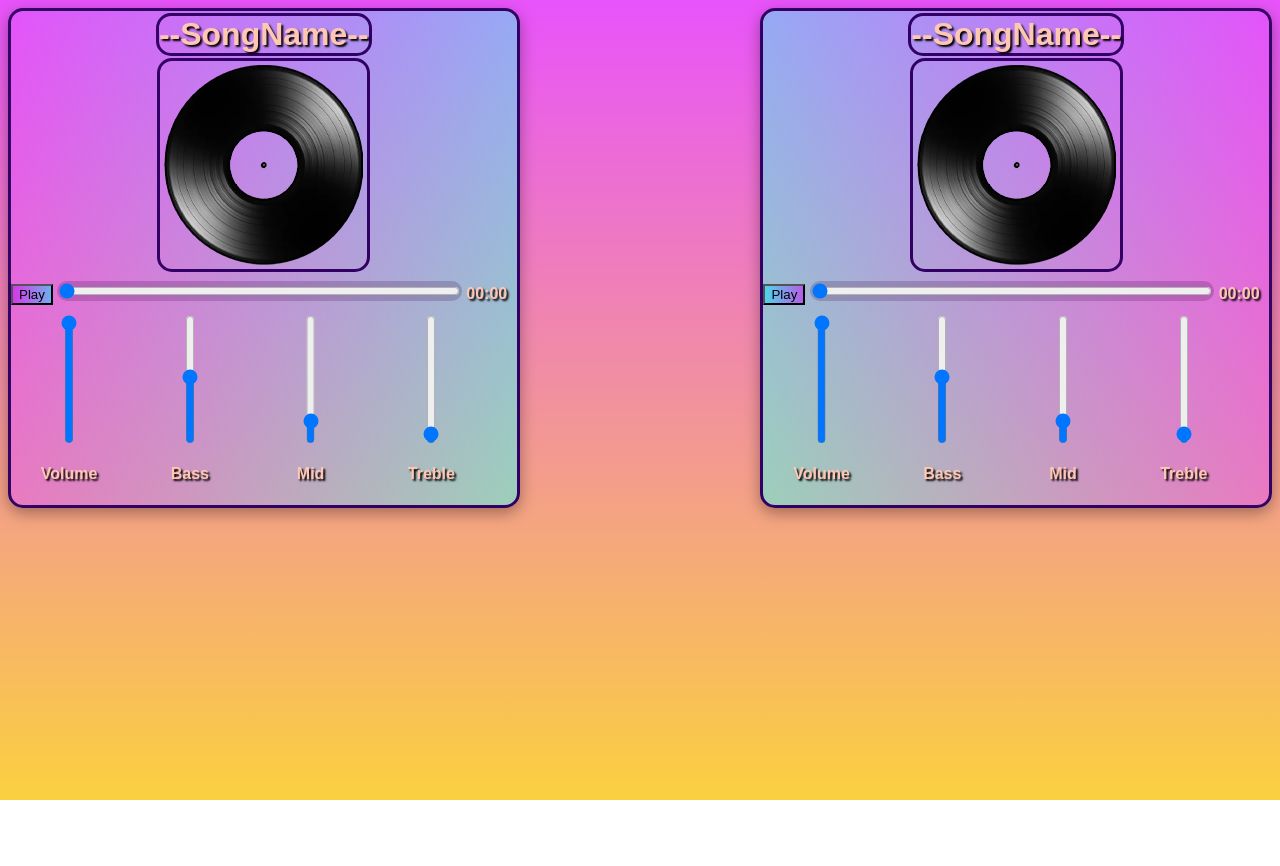
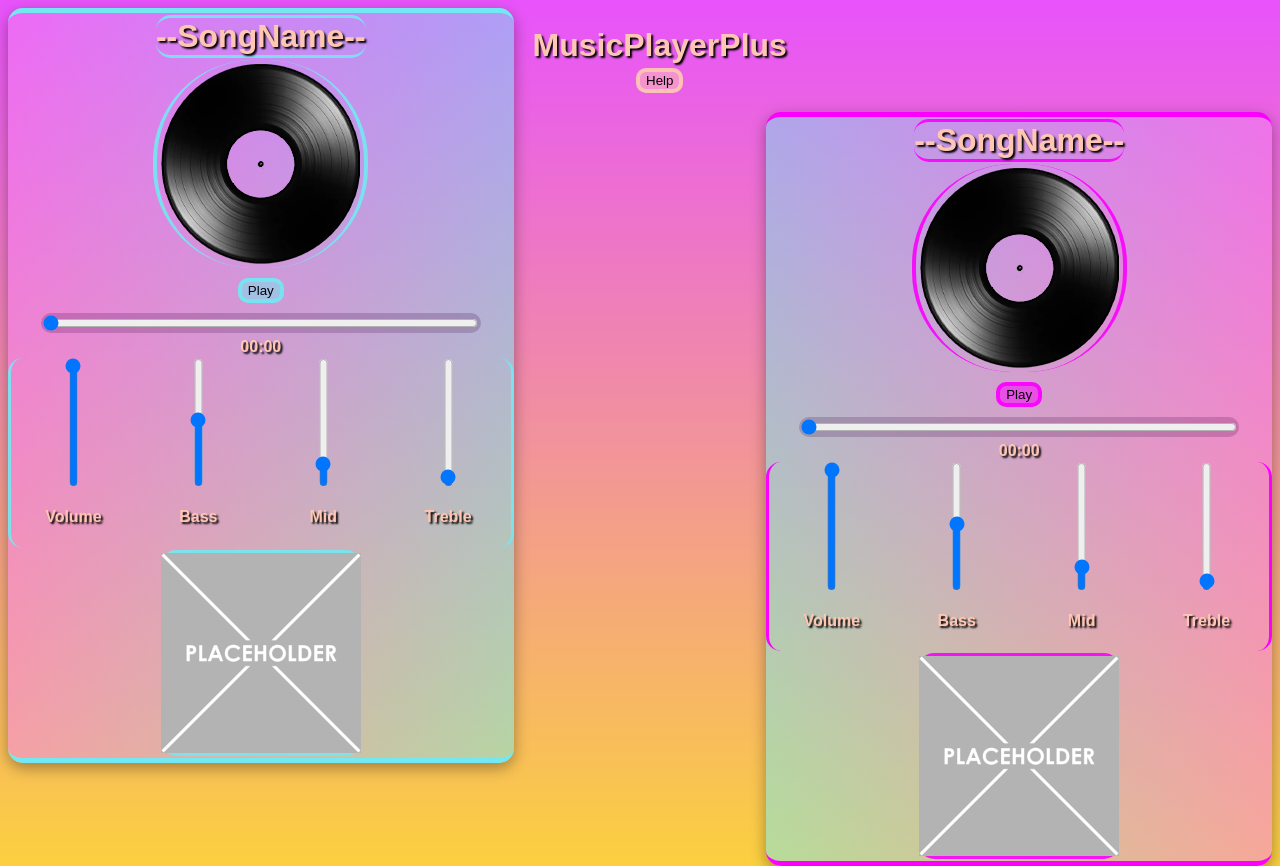
Before and after one commit to Chrisvwd/MusicPlayerPlus, a website with bundled scripts: page index.html in a window 1280 px wide. Before the commit the page ends 800 px from the top, so only its background shows below. Built offline with nearby package versions, Linux system fonts and the light colour scheme; files whose address does not match are found by name.

Commit message:
Improved code consistency + style adjustments
- renamed audioPlayer.js to audioPlayer1.js
- renamed all
"example" and "example2" to
"example1" and example2"
- added a few comments
- changed various borders
- changed some colour variations
- added placeholder for visualizer
- added project title and help button (help function not implemented yet)

```diff
--- a/index.html
+++ b/index.html
@@ -4,60 +4,102 @@
     <link rel="stylesheet" href="style.css">
 </head>
 <body>
+    <div id="midInfo">
+        <h1>MusicPlayerPlus</h1>
+        <button id="helpBtn" type="button" onclick="showHelp()">Help</button>
+    </div>
+    <img id="helpImg" src="/img/placeholder.png"></img>
 
     <div id="playerOne">
+
         <h1 id="title1">--SongName--</h1>
+
         <img id="cover1" src="/img/pic1disc.png">
-        <button id="playController" type="button">Play</button>
+
+        <button id="playController1" type="button">Play</button>
+
         <div id="songProgress1">
             <input id="songProgressPassed1" type="range" value="0" min="0" max="100" step="1">
         </div>
+
         <h4 id="songProgressTime1">00:00</h4>
+
         <script type="module" src="./src/index.js"></script>
+
+        <div id="allSliderBG1" >
             <div id="volumeSlider1">
-            <input id="volumeController" type="range" min="0" max="1" step="0.01" value="1.0" />
+                <input id="volumeController1" type="range" min="0" max="1" step="0.01" value="1.0" />
                 <h4 id="sliderText1">Volume</h4>
             </div>
+
             <div id="bassSlider1">
-            <input id="bassController" type="range" min="100" max="1600" step="10" value="880" />
+                <input id="bassController1" type="range" min="100" max="1600" step="10" value="880" />
                 <h4 id="sliderText1">Bass</h4>
             </div>
+
             <div id="midSlider1">
-            <input id="midController" type="range" min="400" max="4000" step="20" value="880" />
+                <input id="midController1" type="range" min="400" max="4000" step="20" value="880" />
                 <h4 id="sliderText1">Mid</h4>
             </div>
+
             <div id="trebleSlider1">
-            <input id="trebleController" type="range" min="800" max="6000" step="10" value="880" />
+                <input id="trebleController1" type="range" min="800" max="6000" step="10" value="880" />
                 <h4 id="sliderText1">Treble</h4>
+            </div>
+
+        </div>
+
+        <div id="visualizer1">
+            <img src="/img/placeholder.png" style="   width: 200px;height: 200px;">
+
         </div>
     </div>
 
 
     <div id="playerTwo">
+
         <h1 id="title2">--SongName--</h1>
+
         <img id="cover2" src="/img/pic1disc.png">
+
         <button id="playController2" type="button">Play</button>
+
         <div id="songProgress2">
             <input id="songProgressPassed2" type="range" value="0" min="0" max="100" step="1">
         </div>
+
         <h4 id="songProgressTime2">00:00</h4>
+
         <script type="module" src="./src/index.js"></script>
+
+        <div id="allSliderBG2" >
+
             <div id="volumeSlider2">
                 <input id="volumeController2" type="range" min="0" max="1" step="0.01" value="1.0"/>
                 <h4 id="sliderText1">Volume</h4>
             </div>
+
             <div id="bassSlider2">
                 <input id="bassController2" type="range" min="100" max="1600" step="10" value="880" />
                 <h4 id="sliderText1">Bass</h4>
             </div>
+
             <div id="midSlider2">
                 <input id="midController2" type="range" min="400" max="4000" step="20" value="880" />
                 <h4 id="sliderText1">Mid</h4>
             </div>
+
             <div id="trebleSlider2">
                 <input id="trebleController2" type="range" min="800" max="6000" step="10" value="880" />
                 <h4 id="sliderText1">Treble</h4>
             </div>
         </div>
+
+        <div id="visualizer2">
+            <img src="/img/placeholder.png" style="   width: 200px;height: 200px;">
+
+        </div>
+
+    </div>
 </body>
 </html>
--- a/style.css
+++ b/style.css
@@ -1,17 +1,52 @@
+/* Background style */
+
 body {
     background: rgb(251,208,63);
     background: linear-gradient(0deg, rgba(251,208,63,1) 0%, rgba(232,83,251,1) 100%);
     color: #fff;
 }
 
+/* Start CSS / style for midInfo */
+
+#midInfo{
+    display: inline-table;
+    margin: 1.5%;
+    color: rgb(255, 199, 179);
+    text-shadow: 2px 2px 2px black;
+    font-family:Arial, Helvetica, sans-serif;
+}
+
+#helpBtn {
+    display: table;
+    margin: auto;
+    margin-top: -7%;
+    background: rgba(255, 199, 179, 0.5);
+    border-width: 4px;
+    border-style: solid;
+    border-color: rgba(255, 199, 179, 0.9);
+    border-radius: 10px;
+}
+
+#helpBtn:hover {
+    background: rgba(255, 199, 179, 0.9);
+}
+
+#helpImg{
+    display:none;
+}
+
+/* End CSS / style for midInfo*/
+
+/* Start CSS / style for playerOne */
+
 #playerOne {
     width: 40%;
     float: left;
-    border-style: solid;
-    border-color: rgb(50, 0, 100);
+    border-style: solid hidden;
+    border-width: 5px;
+    border-color: rgb(116, 232, 242);
     border-radius: 15px;
-    background: rgb(63,251,242);
-    background: linear-gradient(90deg, rgba(221,83,251,0.5) 0%, rgba(70,252,240,0.5) 100%);
+    background: linear-gradient(90deg, rgba(241, 128, 242, 0.5) 0%, rgba(116, 232, 242, 0.5) 100%);
     box-shadow: rgba(0, 0, 0, 0.35) 0px 5px 15px;
     color: rgb(255, 199, 179);
     text-shadow: 2px 2px 2px black;
@@ -22,110 +57,94 @@ body {
 #title1 {
     display: table;
     margin: 2px auto;
-    border-style: solid;
-    border-color: rgb(50, 0, 100);
+    border-style: solid hidden;
+    border-width: 3px;
+    border-color: rgba(116, 232, 242, 0.9);
     border-radius: 15px;
 }
 
 #cover1 {
     display: table;
     margin: 2px auto;
-    border-style: solid;
-    border-color: rgb(50, 0, 100);
-    border-radius: 15px;
+    border-style: hidden solid;
+    border-width: 4px;
+    border-color: rgba(116, 232, 242, 0.9);
+    border-radius: 100px;
 }
 
-#songUpload1 {
+#playController1 {
     display: table;
-    margin: 2 px auto;
-
+    margin: 10px auto;
+    background: rgba(116, 232, 242, 0.5);
+    border-width: 4px;
+    border-style: solid;
+    border-color: rgba(116, 232, 242, 0.9);
+    border-radius: 10px;
 }
 
-
-#audioController1{
-    display: table;
-    margin: 2px auto;
-    width: 90%;
-    text-shadow: none;
-
+#playController1:hover {
+    background: rgba(116, 232, 242, 0.7);
 }
 
-#audioController1::-webkit-media-controls-mute-button{
-    display: none;
-}
-
-#audioController1::-webkit-media-controls-volume-slider{
-    display: none;
-}
-
-#audioController1::-webkit-media-controls-volume-control-container.closed{
-    display: none;
-}
-
-#audioController1::-webkit-media-controls-volume-control-container{
-    display: none;
-}
-
-#playController {
-    display: inline-block;
-    margin: 10 auto;
-    background: linear-gradient(90deg, rgb(204, 0, 255,0.5) 0%, rgb(0, 238, 255,0.5) 100%);
-}
-
-#playController:hover {
-    background: linear-gradient(90deg, rgb(204, 0, 255,0.7) 0%, rgb(0, 238, 255,0.7) 100%);
-}
-
-/* delete / replacecd with audioController1 */
+/* not working */
 #songProgress1 {
-    display: inline-block;
+    display: table;
     margin: 5 auto;
-    width: 80%;
+    width: 87%;
     background: rgba(50, 0, 62, 0.2);
     border-radius: 15px;
 }
 
+/* not working */
 #songProgressPassed1 {
     width: 99%;
     background: linear-gradient(90deg, rgb(0, 238, 255,0.5) 0%, rgb(204, 0, 255,0.5) 100%);
 
 }
 
+/* not working */
 #songProgressTime1 {
-    display: inline-block;
-    margin: 0 auto;
-    width: 5px;
+    display: table;
+    margin: auto;
+}
+
+#allSliderBG1 {
+    display: table;
+    margin: 2px auto;
+    border-style: hidden solid;
+    border-width: 3px;
+    border-color: rgba(116, 232, 242, 0.9);
+    border-radius: 15px;
 }
 
 #volumeSlider1 {
-    width: 23%;
+    width: 25%;
     display: inline-block;
 }
 
-#volumeController {
+#volumeController1 {
     -webkit-appearance: slider-vertical;
     width: 100%;
     margin: 0 auto;
 }
 
 #bassSlider1 {
-    width: 23%;
+    width: 25%;
     display: inline-block;
 }
 
-#bassController {
+#bassController1 {
     -webkit-appearance: slider-vertical;
     width: 100%;
     margin: 0 auto;
-
 }
 
 #midSlider1 {
-    width: 23%;
+    width: 25%;
     display: inline-block;
 }
 
-#midController {
+#midController1 {
     -webkit-appearance: slider-vertical;
     width: 100%;
     margin: 0 auto;
@@ -133,11 +152,11 @@ body {
 }
 
 #trebleSlider1 {
-    width: 23%;
+    width: 25%;
     display: inline-block;
 }
 
-#trebleController {
+#trebleController1 {
     -webkit-appearance: slider-vertical;
     width: 100%;
     margin: 0 auto;
@@ -148,68 +167,100 @@ body {
     text-align: center;
 }
 
+#visualizer1 {
+    display: table;
+    margin: 2px auto;
+    border-style: solid hidden;
+    border-width: 3px;
+    border-color: rgba(116, 232, 242, 0.9);
+    border-radius: 15px;
+}
+
+/* End CSS / style for PlayerOne */
+
+/* Start CSS / style for PlayerTwo */
+
 #playerTwo {
     width: 40%;
     float: right;
-    border-style: solid;
-    border-color: rgb(50, 0, 100);
+    border-style: solid hidden;
+    border-width: 5px;
+    border-color: rgb(251, 0, 255);
     border-radius: 15px;
-    background: rgb(63,251,242);
-    background: linear-gradient(90deg, rgba(70,252,240,0.5) 0%, rgba(221,83,251,0.5) 100%);
+    background: linear-gradient(90deg, rgba(116, 232, 242, 0.5) 0%, rgba(241, 128, 242, 0.5) 100%);
     box-shadow: rgba(0, 0, 0, 0.35) 0px 5px 15px;
     color: rgb(255, 199, 179);
     text-shadow: 2px 2px 2px black;
     font-family:Arial, Helvetica, sans-serif;
 }
+
 #title2 {
     display: table;
     margin: 2px auto;
-    border-style: solid;
-    border-color: rgb(50, 0, 100);
+    border-style: solid hidden;
+    border-width: 3px;
+    border-color: rgba(251, 0, 255, 0.9);
     border-radius: 15px;
 }
 
 #cover2 {
     display: table;
     margin: 2px auto;
-    border-style: solid;
-    border-color: rgb(50, 0, 100);
-    border-radius: 15px;
+    border-style: hidden solid;
+    border-width: 4px;
+    border-color: rgba(251, 0, 255, 0.9);
+    border-radius: 100px;
 }
 
 #playController2 {
-    display: inline-block;
-    margin: 10 auto;
-    background: linear-gradient(90deg, rgb(0, 238, 255,0.5) 0%, rgb(204, 0, 255,0.5) 100%);
+    display: table;
+    margin: 10px auto;
+    background: rgba(251, 0, 255, 0.5);
+    border-width: 4px;
+    border-style: solid;
+    border-color: rgba(251, 0, 255, 0.9);
+    border-radius: 10px;
 }
 
 #playController2:hover {
-    background: linear-gradient(90deg, rgb(0, 238, 255,0.7) 0%, rgb(204, 0, 255,0.7) 100%);
+    background: rgba(251, 0, 255, 0.7);
 }
 
+/* not working */
 #songProgress2 {
-    display: inline-block;
+    display: table;
     margin: 5 auto;
-    width: 80%;
+    width: 87%;
     background: rgba(50, 0, 62, 0.2);
     border-radius: 15px;
 }
 
+/* not working */
 #songProgressPassed2 {
     width: 99%;
     background: linear-gradient(90deg, rgb(0, 238, 255,0.5) 0%, rgb(204, 0, 255,0.5) 100%);
 
 }
 
+/* not working */
 #songProgressTime2 {
-    display: inline-block;
-    margin: 0 auto;
-    width: 5px;
+    display: table;
+    margin: auto;
+}
+
+#allSliderBG2 {
+    display: table;
+    margin: 2px auto;
+    border-style: hidden solid;
+    border-width: 3px;
+    border-color: rgba(251, 0, 255);
+    border-radius: 15px;
 }
 
 #volumeSlider2 {
-    width: 23%;
+    width: 25%;
     display: inline-block;
+
 }
 
 #volumeController2 {
@@ -219,7 +270,7 @@ body {
 }
 
 #bassSlider2 {
-    width: 23%;
+    width: 25%;
     display: inline-block;
 }
 
@@ -231,7 +282,7 @@ body {
 }
 
 #midSlider2 {
-    width: 23%;
+    width: 25%;
     display: inline-block;
 }
 
@@ -242,7 +293,7 @@ body {
 
 }
 #trebleSlider2 {
-    width: 23%;
+    width: 25%;
     display: inline-block;
 }
 
@@ -251,3 +302,14 @@ body {
     width: 100%;
     margin: 0 auto;
 }
+
+#visualizer2 {
+    display: table;
+    margin: 2px auto;
+    border-style: solid hidden;
+    border-width: 3px;
+    border-color: rgba(251, 0, 255, 0.9);
+    border-radius: 15px;
+}
+
+/* End CSS / style for PlayerTwo */
```
Also changed, not shown: src/audioPlayer1.js (renamed from src/audioPlayer.js, +9 -9 lines), src/index.js (+11 -8 lines), img/placeholder.png (added). Lines whose indentation alone changed are shown as unchanged.
